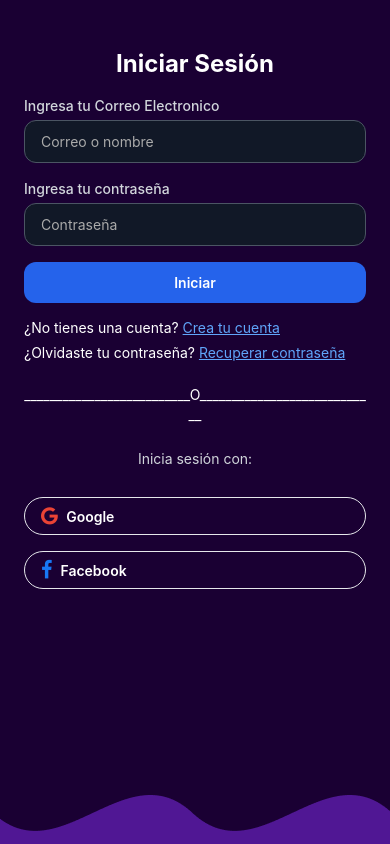
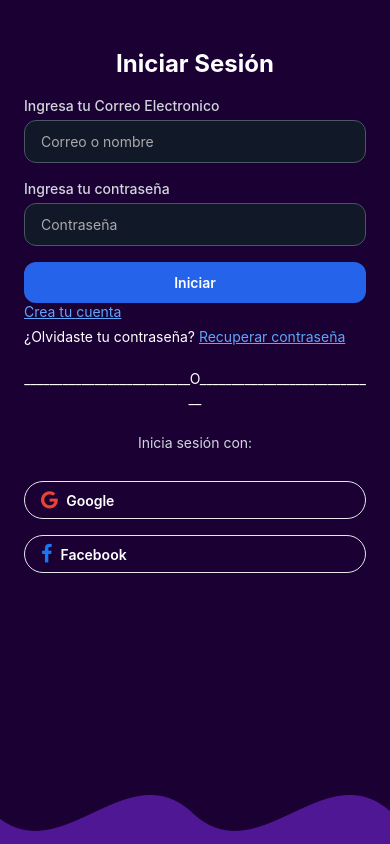
Before and after one commit to lozano2303/tu-evento, a React Native app in the folder TuEventoFrontend (Mobile)/: screen /LoginScreen in a window 390 px wide. Built offline with nearby package versions, Linux system fonts and the light colour scheme.

Commit message:
Feat(frontend-mobile):Implementation of the screens forgotpaswword and register

```diff
--- a/TuEventoFrontend (Mobile)/App.tsx
+++ b/TuEventoFrontend (Mobile)/App.tsx
@@ -1,11 +1,11 @@
 import { StatusBar } from "expo-status-bar";
-import LoginScreen from "./src/screens/auth/LoginScreen";
 import "./global.css";
+import AppNavigator from './src/navigation/AppNavigation';
 
 export default function App() {
   return (
     <>
-      <LoginScreen />
+      <AppNavigator />
       <StatusBar style="auto" />
     </>
   );
--- a/TuEventoFrontend (Mobile)/package.json
+++ b/TuEventoFrontend (Mobile)/package.json
@@ -11,13 +11,16 @@
     "web": "expo start --web"
   },
   "dependencies": {
+    "@react-navigation/native": "^7.1.17",
+    "@react-navigation/native-stack": "^7.3.26",
     "expo": "53.0.22",
     "expo-status-bar": "~2.2.3",
     "nativewind": "latest",
     "react": "19.0.0",
     "react-native": "0.79.5",
     "react-native-reanimated": "~3.17.4",
-    "react-native-safe-area-context": "5.4.0"
+    "react-native-safe-area-context": "5.4.0",
+    "react-native-screens": "~4.11.1"
   },
   "devDependencies": {
     "@babel/core": "^7.20.0",
--- /dev/null
+++ b/TuEventoFrontend (Mobile)/src/navigation/AppNavigation.tsx
@@ -0,0 +1,19 @@
+import { NavigationContainer } from '@react-navigation/native';
+import { createNativeStackNavigator } from '@react-navigation/native-stack';
+import LoginScreen from '../screens/auth/LoginScreen';
+import RegisterScreen from '../screens/auth/RegisterScreen';
+import ForgotPasswordScreen from '../screens/auth/ForgotPasswordScreen';
+
+const Stack = createNativeStackNavigator();
+
+export default function AppNavigator() {
+  return (
+    <NavigationContainer>
+      <Stack.Navigator screenOptions={{ headerShown: false }}>
+        <Stack.Screen name="LoginScreen" component={LoginScreen} />
+        <Stack.Screen name="RegisterScreen" component={RegisterScreen} />
+        <Stack.Screen name="ForgotPasswordScreen" component={ForgotPasswordScreen} />
+      </Stack.Navigator>
+    </NavigationContainer>
+  );
+}
--- /dev/null
+++ b/TuEventoFrontend (Mobile)/src/screens/auth/ForgotPasswordScreen.tsx
@@ -0,0 +1,9 @@
+import { View, Text } from 'react-native';
+
+export default function RegisterScreen() {
+  return (
+    <View className="flex-1 bg-[#1a0033] justify-center items-center">
+      <Text className="text-white text-2xl">Pantalla de recuperación de contraseña</Text>
+    </View>
+  );
+}
--- a/TuEventoFrontend (Mobile)/src/screens/auth/LoginScreen.tsx
+++ b/TuEventoFrontend (Mobile)/src/screens/auth/LoginScreen.tsx
@@ -1,9 +1,21 @@
-import { View, Text, Image } from "react-native";
+import { View, Text, Image, TouchableOpacity  } from "react-native";
 import Input from "../../components/Input";
 import Button from "../../components/Button";
 import RedSocialButton from "../../components/RedSocialButton";
+import { useNavigation } from "@react-navigation/native";
 
 export default function LoginScreen() {
+
+   const navigation = useNavigation();
+
+    const handleGoToRegister = () => {
+      navigation.navigate("RegisterScreen" as never);
+    };
+
+    const handleGoToForgotPassword = () => {
+      navigation.navigate("ForgotPasswordScreen" as never);
+    };
+
   return (
     <View className="flex-1 bg-[#1a0033] items-center px-6 w-full h-full relative ">
 
@@ -28,15 +40,16 @@ export default function LoginScreen() {
       <Button label="Iniciar" />
 
       {/* Texto inferior */}
-      <Text className="text-white mt-4 text-left">
-        ¿No tienes una cuenta?{" "}
-        <Text className="text-blue-400 underline">Crea tu cuenta</Text>
-      </Text>
+      <TouchableOpacity onPress={handleGoToRegister}>
+      <Text className="text-blue-400 underline">Crea tu cuenta</Text>
+      </TouchableOpacity>
 
       {/*Recuperar contraseña */}
       <Text className="text-white mt-2 text-left">
         ¿Olvidaste tu contraseña?{" "}
-        <Text className="text-blue-400 underline">Recuperar contraseña</Text>
+          <TouchableOpacity onPress={handleGoToForgotPassword}>
+              <Text className="text-blue-400 underline">Recuperar contraseña</Text>
+          </TouchableOpacity>
       </Text>
 
       {/* Línea divisoria */}
--- /dev/null
+++ b/TuEventoFrontend (Mobile)/src/screens/auth/RegisterScreen.tsx
@@ -0,0 +1,9 @@
+import { View, Text } from 'react-native';
+
+export default function RegisterScreen() {
+  return (
+    <View className="flex-1 bg-[#1a0033] justify-center items-center">
+      <Text className="text-white text-2xl">Pantalla de Registro</Text>
+    </View>
+  );
+}
```
Also changed, not shown: 1 other file (tests, documents, lock files or other folders).
